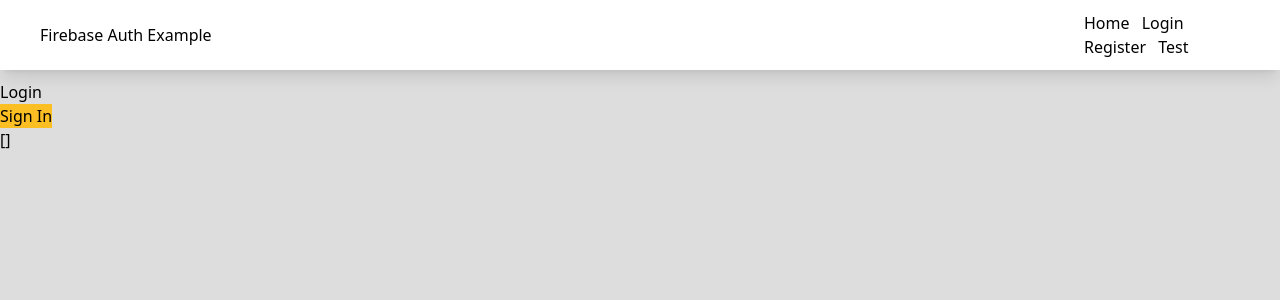
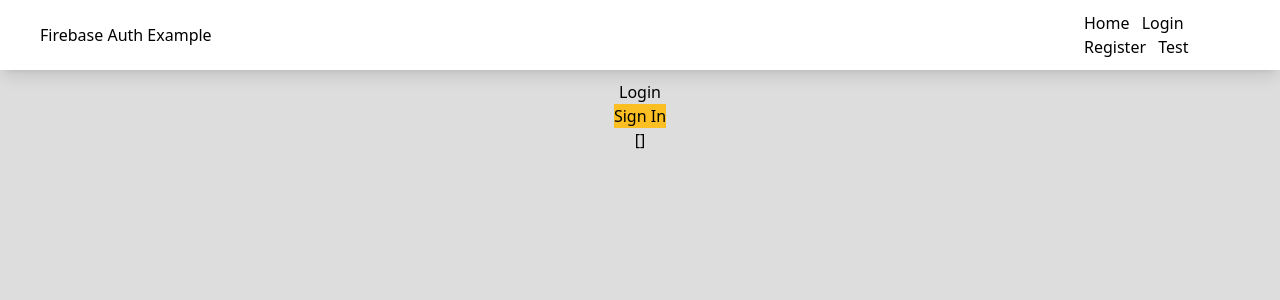
Before and after one commit to Chia1104/firebase-auth-vite, a Vue app: page /login in a window 1280 px wide. Shown: the top 300 px of the page. Built offline with nearby package versions, Linux system fonts and the light colour scheme; no server answers.

Commit message:
:construction: Work in progress.

```diff
--- a/firebase/config.js
+++ b/firebase/config.js
@@ -12,7 +12,9 @@ const firebaseConfig = {
 }
 
 initializeApp(firebaseConfig)
+console.log('Firebase initialized')
 
-const auth = getAuth()
+const firebaseAuth = getAuth()
+console.log('Firebase auth initialized')
 
-export { auth }
+export { firebaseAuth }
--- a/src/api/index.js
+++ b/src/api/index.js
@@ -1,7 +1,7 @@
 import { signInWithEmailAndPassword, createUserWithEmailAndPassword, signOut , updatePassword } from "firebase/auth";
-import { auth } from '../../firebase/config';
+import { firebaseAuth } from '../../firebase/config';
 
-export const signIn = (email, password) => signInWithEmailAndPassword(auth, email, password)
+export const signIn = (email, password) => signInWithEmailAndPassword(firebaseAuth, email, password)
     .then((userCredential) => {
         return userCredential.user;
     })
@@ -9,7 +9,7 @@ export const signIn = (email, password) => signInWithEmailAndPassword(auth, emai
         return error.message;
     })
 
-export const register = (email, password) => createUserWithEmailAndPassword(auth, email, password)
+export const register = (email, password) => createUserWithEmailAndPassword(firebaseAuth, email, password)
     .then((userCredential) => {
         return userCredential.user;
     })
@@ -17,7 +17,7 @@ export const register = (email, password) => createUserWithEmailAndPassword(auth
         return error.message;
     })
 
-export const singOut = () => signOut(auth)
+export const singOut = () => signOut(firebaseAuth)
     .then(() => {
         return true;
     })
--- a/src/pages/LoginPage.vue
+++ b/src/pages/LoginPage.vue
@@ -2,30 +2,31 @@
 import { useStore } from 'vuex';
 
 const store = useStore()
-const user = store.state.firebaseModule.user
-
+const authUser = store.state.auth.user
 const emailExample = 'test@test.com'
 const passwordExample = 'test1234'
 
 const signIn = () => {
+  console.log('signIn')
   store.dispatch('signInAction', {
     email: emailExample,
     password: passwordExample
   })
 }
+
 </script>
 
 <template>
-  <form @submit.prevent="signIn">
+  <form class="container mx-auto flex-col text-center" @submit.prevent="signIn">
     <h1>Login</h1>
     <button class="bg-amber-400" >Sign In</button>
-    <p class="text-blue-400" v-if="user.isLoading">
+    <p class="text-blue-400" v-if="authUser.isLoading">
       LOADING
     </p>
-    <p class="text-red-500" v-if="user.isError">
+    <p class="text-red-500" v-if="authUser.isError">
       ERROR!!!
     </p>
-    <p v-text="user.data"/>
+    <p v-text="authUser.data"/>
   </form>
 </template>
 
--- a/src/store/index.js
+++ b/src/store/index.js
@@ -1,11 +1,11 @@
 import { createStore } from "vuex";
 import { countExample } from "./modules/CountExample";
-import { firebaseModule } from "./modules/firebase";
+import { auth } from "./modules/Auth";
 
 const store = createStore({
   modules: {
     countExample: countExample,
-    firebaseModule: firebaseModule
+    auth: auth,
   }
 });
 
--- a/src/store/modules/Firebase/actions/index.js
+++ b/src/store/modules/Auth/actions/index.js
@@ -1,6 +1,6 @@
 import { signIn } from "../../../../api";
 
-export const signInAction = () => async (context, { email, password }) => {
+export const signInAction = ({ email, password }) => async (context) => {
     console.log("Begin user request");
     context.commit("beginUserRequest");
     try {
--- a/src/store/modules/Firebase/index.js
+++ b/src/store/modules/Auth/index.js
@@ -1,9 +1,9 @@
-import { firebaseInitState } from "./states";
+import { authInitState } from "./states";
 import { beginUserRequest, successUserRequest, failUserRequest } from "./mutations";
 import { signInAction } from "./actions";
 
-export const firebaseModule = {
-    state: () => firebaseInitState,
+export const auth = {
+    state: () => authInitState,
     mutations: { beginUserRequest, successUserRequest, failUserRequest },
     actions: { signInAction },
 }
--- a/src/store/modules/Firebase/states/index.js
+++ b/src/store/modules/Auth/states/index.js
@@ -1,4 +1,4 @@
-export const firebaseInitState = {
+export const authInitState = {
   user: {
     isLoading: false,
     isError: false,
```
Also changed, not shown: src/store/modules/Auth/mutations/index.js (renamed from src/store/modules/Firebase/mutations/index.js).
